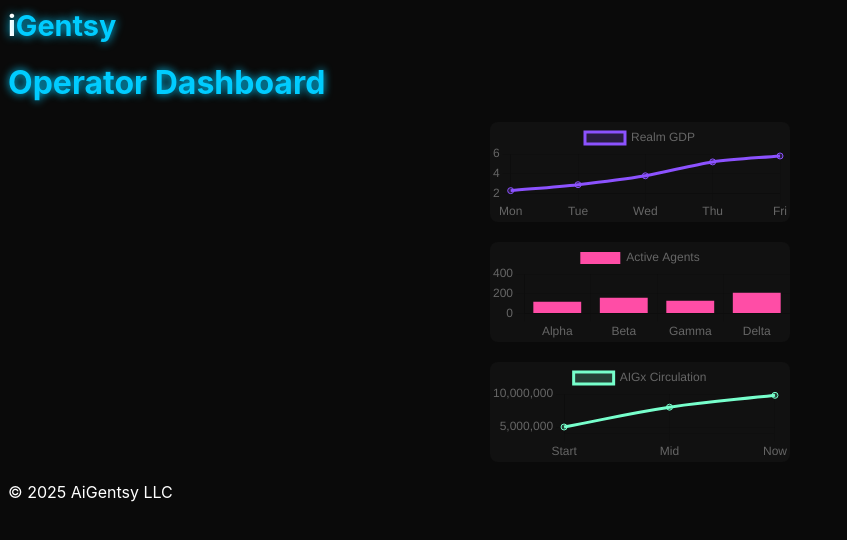
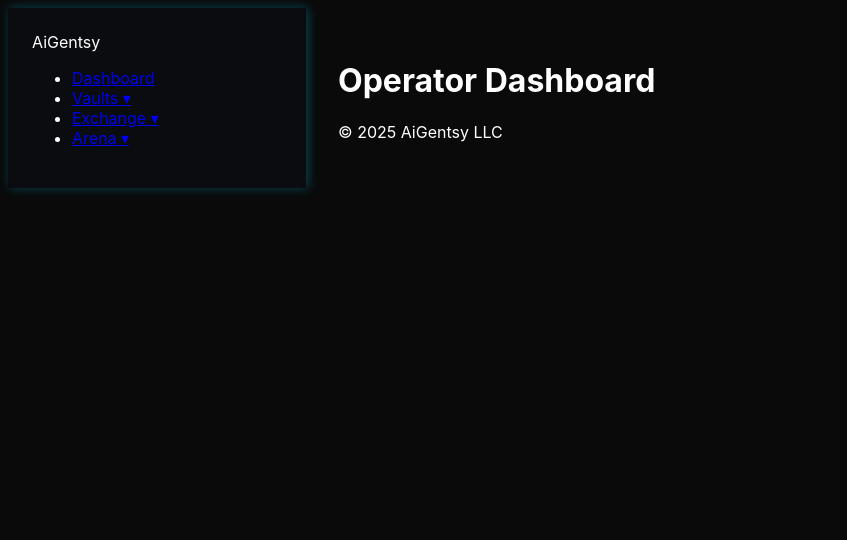
Before and after one commit to AiGentsy/aigentsy-platform-deploy, a plain HTML site: page index.html in a window 1280 px wide. Shown: the whole page, without its empty margins (0-847 px from the left). Drawn offline with nearby package versions, Linux system fonts and the light colour scheme.

Commit message:
Deploy protocol-layer builder upgrade

```diff
--- a/index.html
+++ b/index.html
@@ -3,18 +3,40 @@
 <head>
   <meta charset="UTF-8" />
   <meta name="viewport" content="width=device-width, initial-scale=1.0"/>
-  <title>AiGentsy Enhanced Dashboard</title>
+  <title>AiGentsy Protocol Builder</title>
   <link rel="stylesheet" href="/styles.css" />
   <script src="https://cdn.jsdelivr.net/npm/chart.js"></script>
   <script src="/script.js" defer></script>
 </head>
 <body>
-  <aside class="sidebar"><div class="logo"><span style="color:#fff;">i</span>Gentsy</div></aside>
+  <aside class="sidebar">
+    <div class="logo">Ai<span style="color:white;">G</span>entsy</div>
+    <ul>
+      <li><a href="#" onclick="loadSection('dashboard')">Dashboard</a></li>
+      <li><a href="#" onclick="toggleDropdown('vaults')">Vaults ▾</a>
+        <ul class="dropdown" id="vaults-dropdown">
+          <li><a href="#" onclick="loadSection('yield-vaults')">Yield Vaults</a></li>
+          <li><a href="#" onclick="loadSection('reputation-vaults')">Reputation Vaults</a></li>
+          <li><a href="#" onclick="loadSection('clone-trees')">Clone Trees</a></li>
+        </ul>
+      </li>
+      <li><a href="#" onclick="toggleDropdown('exchange')">Exchange ▾</a>
+        <ul class="dropdown" id="exchange-dropdown">
+          <li><a href="#" onclick="loadSection('aigx-market')">AIGx Market</a></li>
+          <li><a href="#" onclick="loadSection('synthetic-indexes')">Synthetic Indexes</a></li>
+        </ul>
+      </li>
+      <li><a href="#" onclick="toggleDropdown('arena')">Arena ▾</a>
+        <ul class="dropdown" id="arena-dropdown">
+          <li><a href="#" onclick="loadSection('challenge-bounties')">Challenge Bounties</a></li>
+          <li><a href="#" onclick="loadSection('rank-ladder')">Rank Ladder</a></li>
+        </ul>
+      </li>
+    </ul>
+  </aside>
   <main class="main-content">
     <h1 class="page-title">Operator Dashboard</h1>
-    <canvas id="gdpChart" height="100"></canvas>
-    <canvas id="agentChart" height="100"></canvas>
-    <canvas id="creditChart" height="100"></canvas>
+    <section id="protocol-area" class="fade-in"></section>
     <footer>&copy; 2025 AiGentsy LLC</footer>
   </main>
 </body>
--- a/script.js
+++ b/script.js
@@ -1,45 +1,38 @@
 
-document.addEventListener('DOMContentLoaded', () => {
-  const gdpCtx = document.getElementById('gdpChart').getContext('2d');
-  new Chart(gdpCtx, {
+function toggleDropdown(id) {
+  const el = document.getElementById(id + '-dropdown');
+  el.style.display = el.style.display === 'block' ? 'none' : 'block';
+}
+
+function loadSection(section) {
+  const el = document.getElementById('protocol-area');
+  let colorMap = {
+    'yield-vaults': '#8c52ff',
+    'reputation-vaults': '#ff4da6',
+    'aigx-market': '#77ffcc',
+    'synthetic-indexes': '#00ccff',
+    'dashboard': '#8c52ff',
+    'clone-trees': '#ff4da6',
+    'challenge-bounties': '#77ffcc',
+    'rank-ladder': '#00ccff'
+  };
+  const color = colorMap[section] || '#00ccff';
+
+  el.innerHTML = '<canvas id="protoChart"></canvas>';
+  setTimeout(() => {
+    const ctx = document.getElementById('protoChart').getContext('2d');
+    new Chart(ctx, {
       type: 'line',
       data: {
         labels: ['Mon','Tue','Wed','Thu','Fri'],
         datasets: [{
-        label: 'Realm GDP',
-        data: [2.3, 2.9, 3.8, 5.2, 5.8],
-        borderColor: '#8c52ff',
-        backgroundColor: 'rgba(140,82,255,0.2)',
-        tension: 0.3
-      }]
-    }
-  });
-
-  const agentCtx = document.getElementById('agentChart').getContext('2d');
-  new Chart(agentCtx, {
-    type: 'bar',
-    data: {
-      labels: ['Alpha','Beta','Gamma','Delta'],
-      datasets: [{
-        label: 'Active Agents',
-        data: [120, 160, 130, 210],
-        backgroundColor: '#ff4da6'
-      }]
-    }
-  });
-
-  const creditCtx = document.getElementById('creditChart').getContext('2d');
-  new Chart(creditCtx, {
-    type: 'line',
-    data: {
-      labels: ['Start','Mid','Now'],
-      datasets: [{
-        label: 'AIGx Circulation',
-        data: [5000000, 8000000, 9800000],
-        borderColor: '#77ffcc',
-        backgroundColor: 'rgba(119,255,204,0.2)',
+          label: section.replace('-', ' ').toUpperCase(),
+          data: [2.3, 2.8, 3.5, 4.9, 5.5],
+          borderColor: color,
+          backgroundColor: color + '33',
           tension: 0.4
         }]
       }
     });
-});
+  }, 200);
+}
--- a/styles.css
+++ b/styles.css
@@ -1,4 +1,7 @@
-body { background-color: #0a0a0a; font-family: 'Inter', sans-serif; color: #fff; }
-.sidebar .logo { font-size: 1.8em; font-weight: bold; color: #00ccff; text-shadow: 0 0 10px #00ccff; }
-.page-title { font-size: 2em; color: #00ccff; margin: 20px 0; text-shadow: 0 0 8px #00ccff; }
-canvas { display: block; margin: 20px auto; background: #111; border-radius: 8px; }
+
+body { background: #0a0a0a; font-family: 'Inter', sans-serif; color: #fff; display: flex; }
+.sidebar { width: 250px; background: #0b0c10; padding: 1.5em; box-shadow: 2px 0 10px rgba(0,204,255,0.3); }
+.sidebar ul li a:hover { color: #00ccff; transform: translateX(5px); }
+.dropdown { display: none; margin-left: 1em; list-style: none; }
+.main-content { padding: 2em; flex-grow: 1; }
+canvas { background: #111; border-radius: 8px; margin: 1em 0; width: 100%; }
```
Also changed, not shown: 1 other file. Lines whose indentation alone changed are shown as unchanged.
